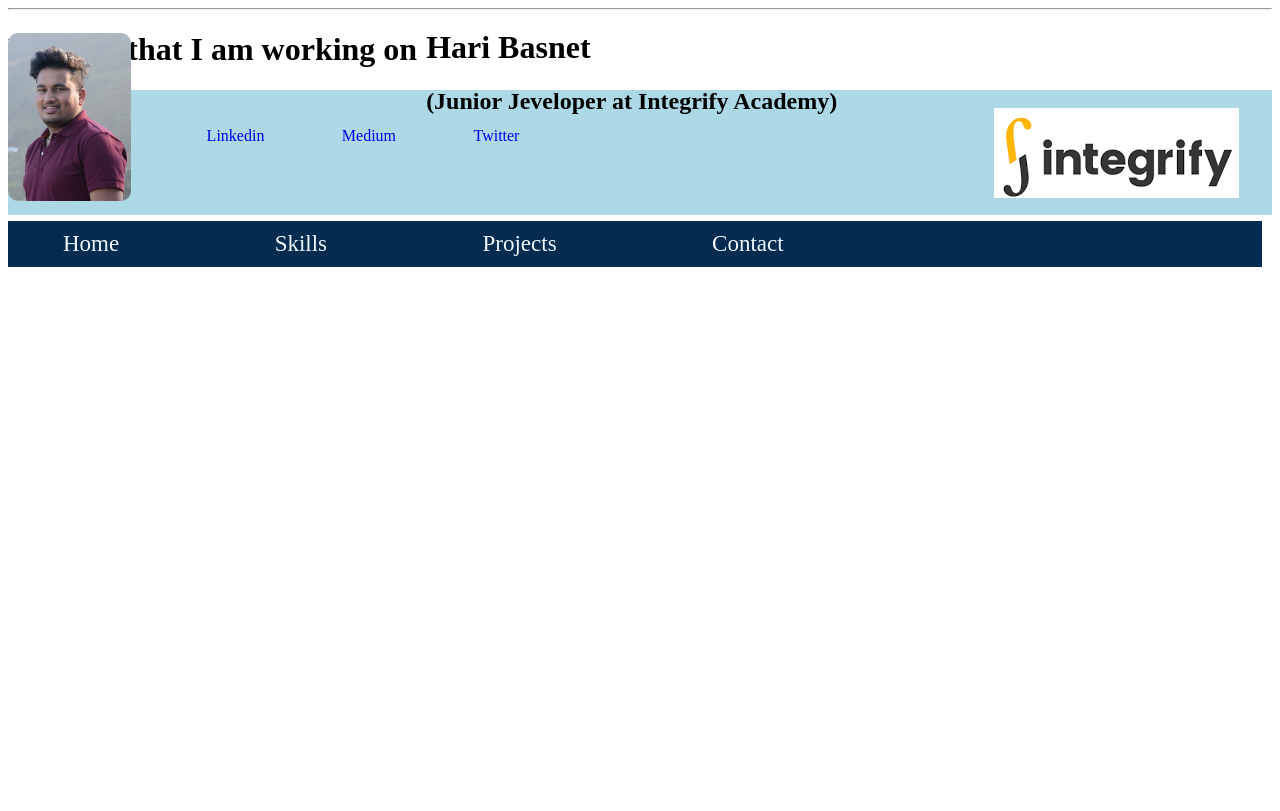
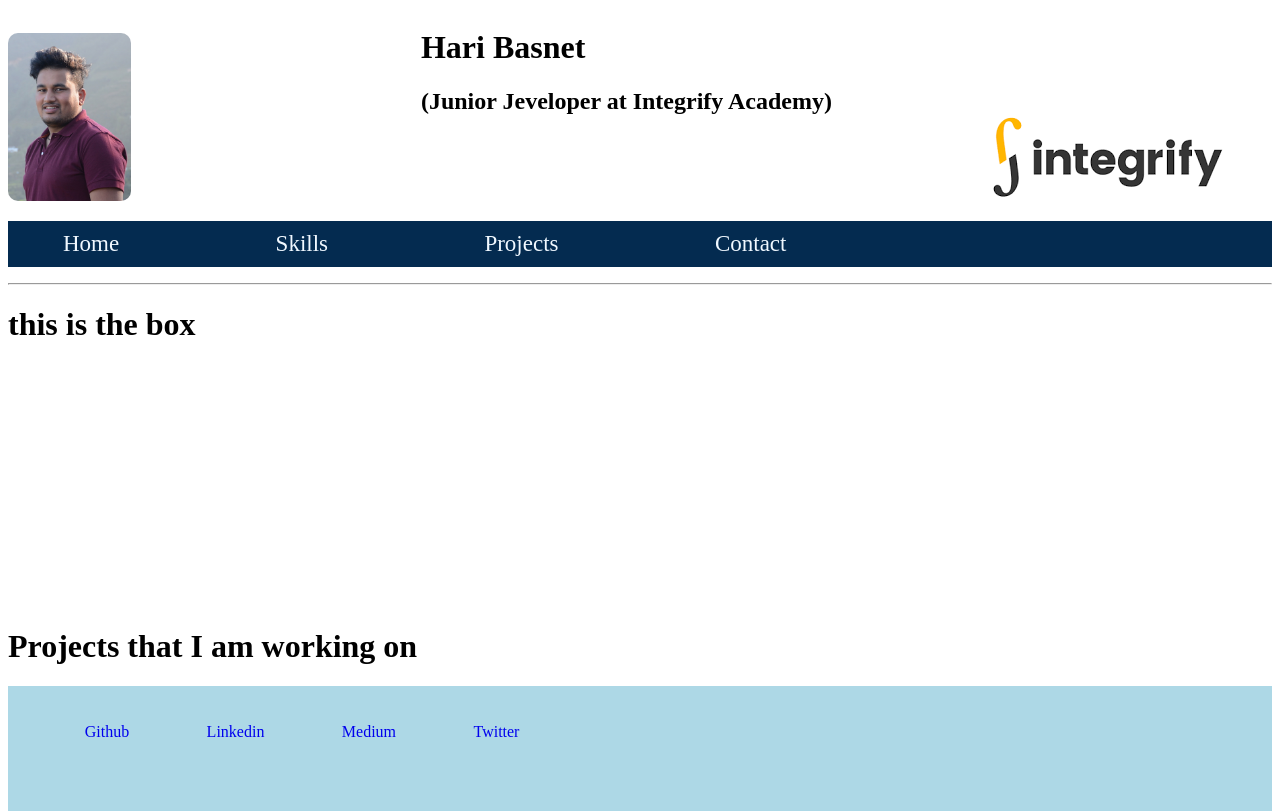
Before and after one commit to hari-basnet/portfolio-portal, a plain HTML site: page html/projects.html in a window 1280 px wide. Drawn offline with Linux system fonts and the light colour scheme.

Commit message:
sticky menu created

```diff
--- a/css/style.css
+++ b/css/style.css
@@ -1,5 +1,4 @@
-html{
-
+html {
   height: 100%;
   width: 100%;
 }
@@ -7,51 +6,50 @@ html{
 /* ===header=== */
 
 header {
-    position: fixed;
   width: 98%;
-
 }
 
 /* === This block of code makes the header container div === */
-.head-wrapper{
+.head-wrapper {
   display: flex;
 }
 
 /* === Child div of he head-wrapper === */
-.box-1{
+.box-1 {
   flex: 1;
   justify-content: center;
   margin-top: 2%;
   height: auto;
   width: 70%;
-
 }
-.box-1 img{
+.box-1 img {
   margin-left: auto;
   height: 168px;
   border-radius: 10px;
-
 }
 
-.box-2{
-    flex: 1;
-    height: 180px;
-
-}
-
-.box-3{
+.box-2 {
   flex: 1;
   height: 180px;
 }
 
-.box-3 img{
+.box-3 {
+  flex: 1;
+  height: 180px;
+}
+
+.box-3 img {
   margin-top: 100px;
   margin-left: 150px;
 }
 
-.header-nav{
-    background-color:   #042B50;
+.header-nav {
+    background-color: #042b50;
+}
 
+.menu-sticker{
+    position: sticky;
+    top: 0;
 }
 
 .header-nav li {
@@ -68,57 +66,49 @@ header {
   font-weight: 200;
   padding: 5px;
   color: aliceblue;
-
 }
 .header-nav li a:hover {
-    background-color: #196FA0;
-
-
+  background-color: #196fa0;
 }
 /* === header up from here === */
 
 /* === body === */
 
+.body-container {
 
-.body-container{
-    margin-top: 355px;
     display: flex;
   flex-direction: column;
 }
 
-.body-container div{
+.body-container div {
   height: 100px;
   text-overflow: inherit;
   background-color: rgba(11, 127, 243, 0.3);
   overflow-wrap: normal;
-    margin: 5px;;
-
+  margin: 5px;
 }
 
 /* this css is for skills.html */
 
-main{
-    margin-top: 20%;
+main {
   display: flex;
   flex-wrap: wrap;
 }
 
-.card img
-{
+.card img {
   height: 150px;
   width: 150px;
   margin: auto;
 }
 
-main div{
+main div {
   background-color: rgba(11, 127, 243, 0.1);
   margin: 10px;
   border-radius: 5px;
-
 }
 
 .card {
-    box-shadow: 0 4px 8px 0 rgba(0,0,0,0.2);
+  box-shadow: 0 4px 8px 0 rgba(0, 0, 0, 0.2);
   transition: 0.3s;
   width: 30%;
   flex-wrap: wrap;
@@ -126,50 +116,56 @@ main div{
   align-content: center;
 }
 
-  .card-image{
+.card-image {
   text-align: center;
-
-
-
 }
 
 .card:hover {
-    box-shadow: 0 8px 16px 0 rgba(0,0,0,0.2);
+  box-shadow: 0 8px 16px 0 rgba(0, 0, 0, 0.2);
 }
 
 .card-label {
   padding: 2px 16px;
   overflow: hidden;
-    text-align:center;
+  text-align: center;
 }
 
-/* this css is for skills.html */
+/* ======================= SKILLS ======================= */
+
+/* ======================= PROJECT======================= */
+.project-main-page{
+    height: auto;
+    width: 98%;
+}
+
+.box{
+    height: 300px;
+    width: 100%;
+}
+/* ======================= PROJECT======================= */
 
 /* === CONTACT HTML CONTACT HTML CONTACT HTML CONTACT HTML CONTACT HTML CONTACT HTML====== */
 
-.form-body h1{
+.form-body h1 {
   color: darkcyan;
 }
 
-.form-body label{
+.form-body label {
   display: flex;
   padding: 5px;
   margin: 5px;
-
 }
 
-.form-body form input{
+.form-body form input {
   display: flex;
   padding: 5px;
   margin: 5px;
 }
 /* === CONTACT HTML CONTACT HTML CONTACT HTML CONTACT HTML CONTACT HTML CONTACT HTML=== */
 
-
 /* === footer=== */
 
-footer{
-
+footer {
   background-color: lightblue;
   height: 125px;
   width: 100%;
@@ -178,11 +174,8 @@ footer{
 footer li {
   display: inline-block;
   margin: 3%;
-
-
 }
 
-footer a{
+footer a {
   text-decoration: none;
-
 }
--- a/html/projects.html
+++ b/html/projects.html
@@ -2,13 +2,14 @@
 <html lang="en">
 
 <head>
-        <meta charset="utf-8">
-        <meta name="description" content="Hari Krishna Basnet, I am studying in Integrify to become a software developer." >
-        <meta name="keywords" content="web development, html, css, javascript, ICT, React, Mongo" >
-        <meta name="aothor" content="Hari Krishna Basnet">
-        <meta name="viewport" content="widh=device-width, initial-scale=1.0">
-        <link rel="stylesheet" href="https://use.fontawesome.com/releases/v5.6.3/css/all.css" integrity="sha384-UHRtZLI+pbxtHCWp1t77Bi1L4ZtiqrqD80Kn4Z8NTSRyMA2Fd33n5dQ8lWUE00s/" crossorigin="anonymous">
-        <title>Portfolio</title>
+    <meta charset="utf-8">
+    <meta name="description" content="Hari Krishna Basnet, I am studying in Integrify to become a software developer.">
+    <meta name="keywords" content="web development, html, css, javascript, ICT, React, Mongo">
+    <meta name="aothor" content="Hari Krishna Basnet">
+    <meta name="viewport" content="widh=device-width, initial-scale=1.0">
+    <link rel="stylesheet" href="https://use.fontawesome.com/releases/v5.6.3/css/all.css" integrity="sha384-UHRtZLI+pbxtHCWp1t77Bi1L4ZtiqrqD80Kn4Z8NTSRyMA2Fd33n5dQ8lWUE00s/"
+        crossorigin="anonymous">
+    <title>Portfolio</title>
     <link rel="stylesheet" href="../css/style.css">
 
 </head>
@@ -18,7 +19,7 @@
         <div class="head-wrapper">
             <div class="box-1"><img src="../assets/images/headshot.JPG" alt="headshot"></div>
             <div class="box-2">
-               <h1><b>Hari Basnet</b></h1>
+                <h1><b>Hari Basnet</b></h1>
                 <h2><strong>(Junior Jeveloper at Integrify Academy)</strong></h2>
             </div>
             <div class="box-3">
@@ -27,17 +28,21 @@
 
             </div>
         </div>
-        <ul class="header-nav" >
+    </header>
+    <div class="menu-sticker">
+        <ul class="header-nav">
             <li><a href="../index.html">Home</a></li>
             <li><a href="../html/skills.html">Skills</a></li>
             <li><a href="../html/projects.html">Projects</a></li>
             <li><a href="../html/contact.html">Contact</a></li>
         </ul>
+    </div>
+    <hr />
 
-    </header>
-    <hr/>
-
-    <div>
+    <div class="project-main-page">
+        <div class="box">
+            <h1>this is the box</h1>
+        </div>
         <h1>Projects that I am working on</h1>
 
 
```
Also changed, not shown: html/contact.html (+34 -43 lines), html/skills.html (+14 -22 lines), index.html (+8 -8 lines). Lines whose indentation alone changed are shown as unchanged.
